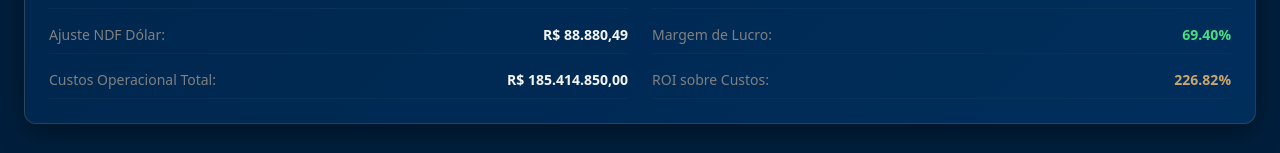
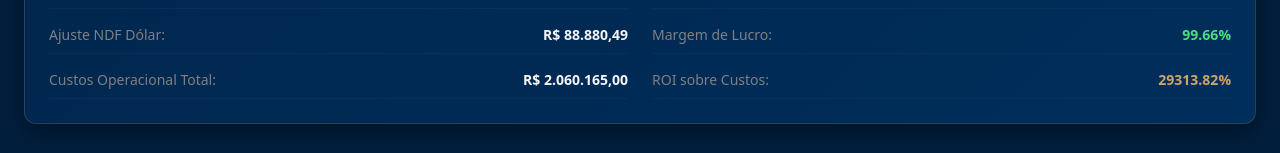
Before and after one commit to lucasbeccaa/hedge-viz-studio, a React (Vite) app: page / in a window 1280 px wide. Shown: the part 1714-1867 px from the top of the page. Built offline with nearby package versions, Linux system fonts and the light colour scheme; the HTML template or start-up script is replaced by a standard one.

Commit message:
Fix Custo Operacional calculation

```diff
--- a/src/pages/Index.tsx
+++ b/src/pages/Index.tsx
@@ -36,8 +36,8 @@ const Index = () => {
   // Cálculo da quantidade de dólares baseado no valor da operação
   const quantidadeDolar = quantidadeBushel * travaNDFSoja;
 
-  // Custos da planilha
-  const custosOperacional = custosCultivo.custoOperacional * estimativas.quantidadeSacas;
+  // Custos da planilha (Custo Operacional por hectare * Área de cultivo)
+  const custosOperacional = custosCultivo.custoOperacional * estimativas.areaCultivo;
 
   // Cálculos dos KPIs conforme fórmula fornecida
   const calculaFaturamento = () => {
```
